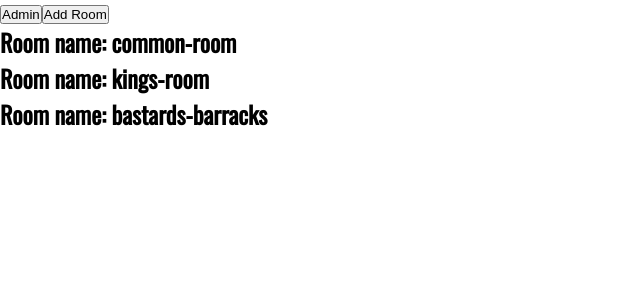
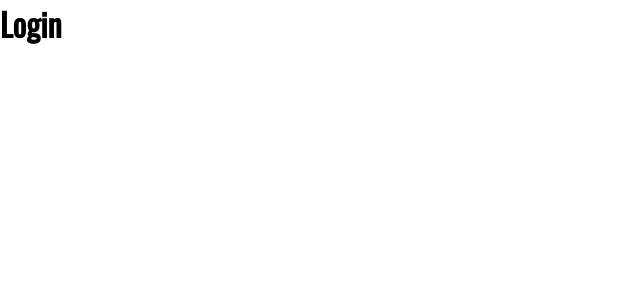
Before and after one commit to LarsGJobloop/realtime-messaging, a React (Vite) app in the folder client/ts-variant/: page /addRoom in a window 1280 px wide. Shown: the top 300 px of the page, without its empty margins (0-640 px from the left). Built offline with nearby package versions, Linux system fonts and the light colour scheme.

Commit message:
remove nested router route

```diff
--- a/client/ts-variant/src/App.tsx
+++ b/client/ts-variant/src/App.tsx
@@ -16,12 +16,11 @@ export default function App() {
   return (
     <Router>
       <Routes>
-        <Route path="/" element={<Lobby />}>
-          <Route path="addRoom" element={<AddRoom />} />
-          <Route path="admin" element={<Admin />} />
-          <Route path="login" element={<Login />} />
-          <Route path="room" element={<Room />} />
-        </Route>
+        <Route path="/" element={<Lobby />} />
+        <Route path="/addRoom" element={<AddRoom />} />
+        <Route path="/admin" element={<Admin />} />
+        <Route path="/login" element={<Login />} />
+        <Route path="/room" element={<Room />} />
 
         {/* Redirect invalid links to the landing page */}
         <Route path="*" element={<Navigate to="/" replace />} />
```
